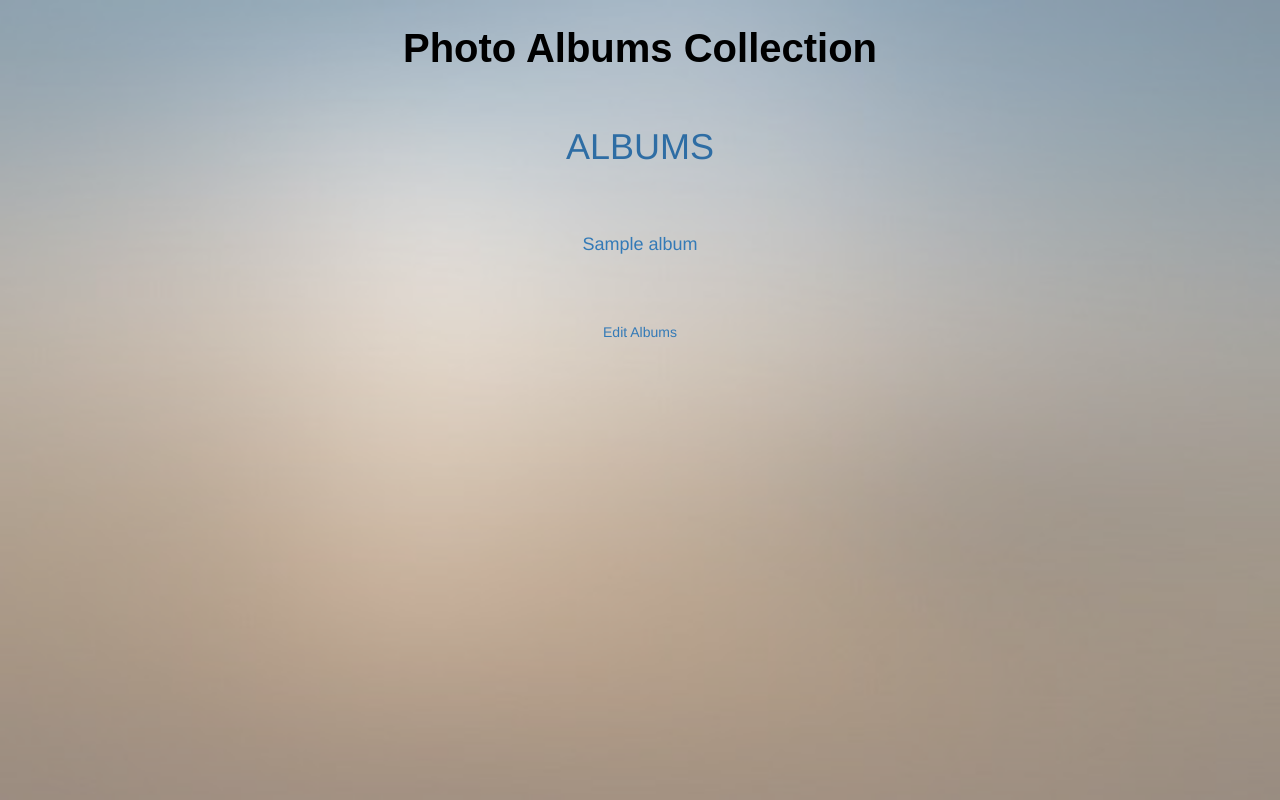
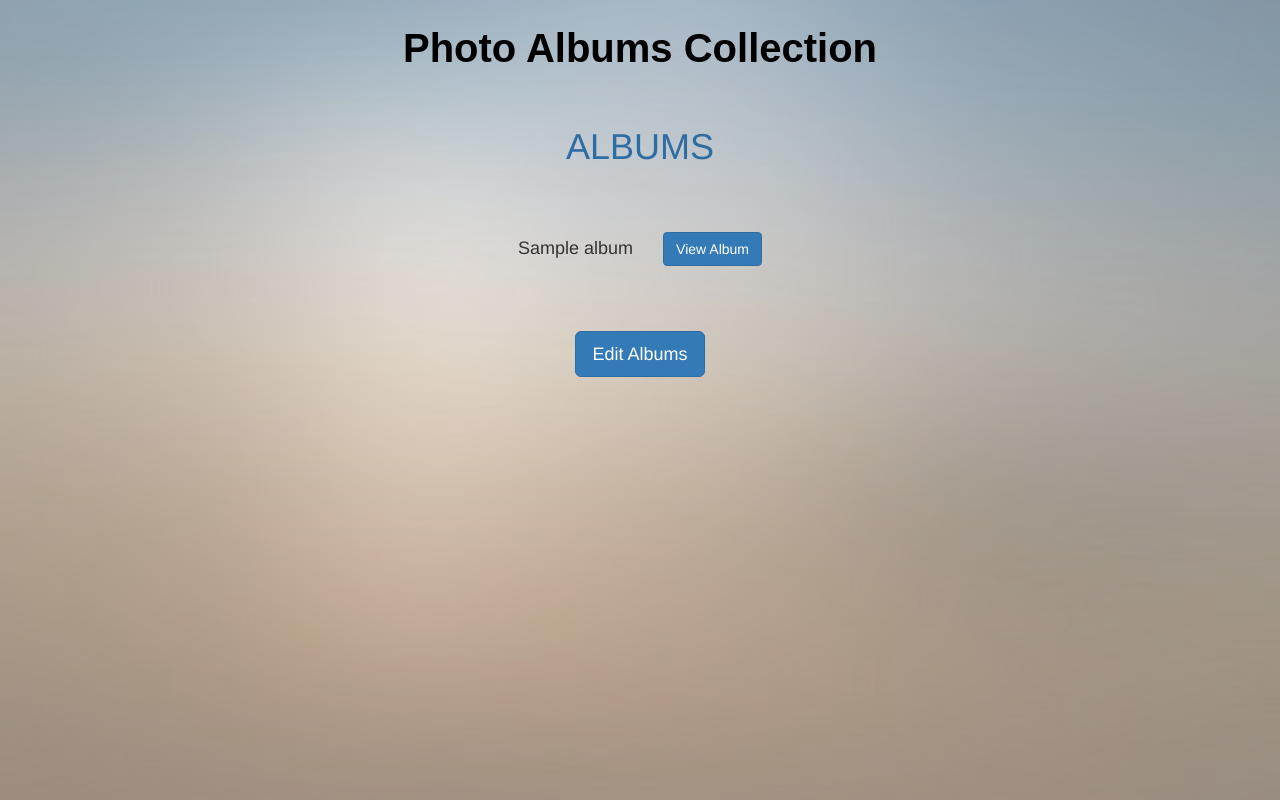
Before and after one commit to StephenWeiXu/Webapp-Online-Album-Service, a Python web app: template templates/albums.html in a window 1280 px wide. Run offline with Jinja, Linux system fonts and the light colour scheme; the template is opened without the code that fills it: most values are stand-ins (such as "Sample title", 1, 10 or a date in 2020); some libraries are stand-ins or nearby versions.

Commit message:
change button style

```diff
--- a/templates/albums.html
+++ b/templates/albums.html
@@ -11,12 +11,14 @@
     		{% for album in user_albums %}
               {% set album_link_id =  "album_" + album[0]|string() + "_link" %}
     			<tr>
-    				<td><a id="{{ album_link_id }}" href="{{ url_for('album.album_route', id=album[0])}}">{{ album[1] }}</a></td>
+                    <td>{{ album[1] }}</td>
+    				<td><a id="{{ album_link_id }}" href="{{ url_for('album.album_route', id=album[0])}}"><button class="btn btn-primary">View Album</button></a></td>
 
                     {% if edit %}
                         {% set delete_album_id = "delete_album_" + album[0]|string() %}
     				<td>
-                        <a href="{{ url_for('album.album_edit_route', id=album[0])}}" >Edit</a>
+                        <a href="{{ url_for('album.album_edit_route', id=album[0])}}" >
+                            <button class="btn btn-primary">Edit</button></a>
     				</td>
     				<td>
     					<form action="" method="POST">
@@ -48,7 +50,7 @@
     {% else %}
         {% set user_albums_edit = "user_albums_edit_" + username %}
       <div class="edit-component">
-        <a id="{{ user_albums_edit }}" href="{{ url_for('albums.albums_edit_route', username=username)}}">Edit Albums</a>
+        <a id="{{ user_albums_edit }}" href="{{ url_for('albums.albums_edit_route', username=username)}}"><button class="btn btn-primary btn-lg">Edit Albums</button></a>
       </div>
     {% endif %}
 
--- a/templates/index.html
+++ b/templates/index.html
@@ -13,7 +13,8 @@
 				   		{% set user_albums_id = "user_albums_" + username %}
 				    	<tr>
 				    		<td class="avatar"><span>{{ username[0].upper() }}</span></td>
-			    			<td><a id="{{ user_albums_id }}" href="{{ url_for('albums.albums_route', username=username) }}">{{ username }}</a> </td>
+				    		<td>{{ username }}</td>
+			    			<td><a id="{{ user_albums_id }}" href="{{ url_for('albums.albums_route', username=username) }}"><button class="btn btn-primary">View Albums</button></a> </td>
 			    			</td>
 			    		</tr>
 				    	{% endfor %}
```
